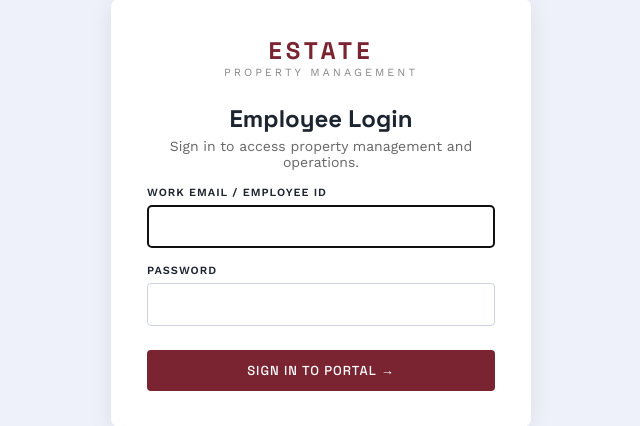
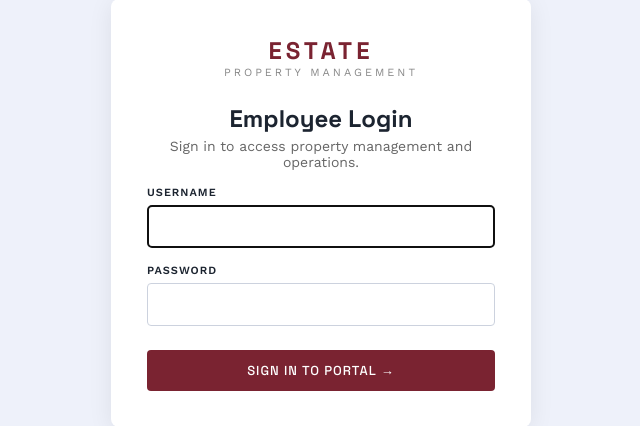
Before and after one commit to dbbawa/Research-Milestone-dbbawa, a Django app: page /login/ in a window 1280 px wide. Shown: the part 187-613 px from the top of the page, without its empty margins (319-959 px from the left). Run offline with Django 5.2, Linux system fonts and the light colour scheme.

Commit message:
Fix login

```diff
--- a/properties/templates/registration/login.html
+++ b/properties/templates/registration/login.html
@@ -13,7 +13,7 @@
 
   <form method="post">
     {% csrf_token %}
-    <label for="id_username">Work email / Employee ID</label>
+    <label for="id_username">Username</label>
     <input type="text" name="username" id="id_username" autofocus required>
     <label for="id_password">Password</label>
     <input type="password" name="password" id="id_password" required>
```
